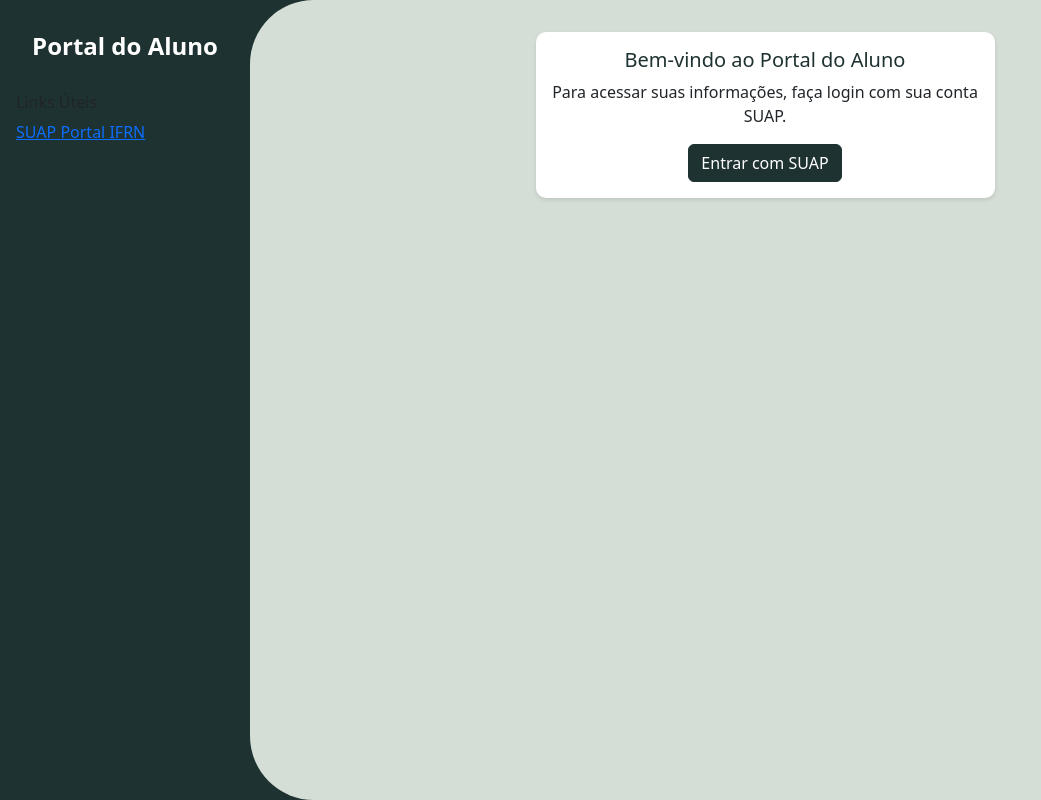
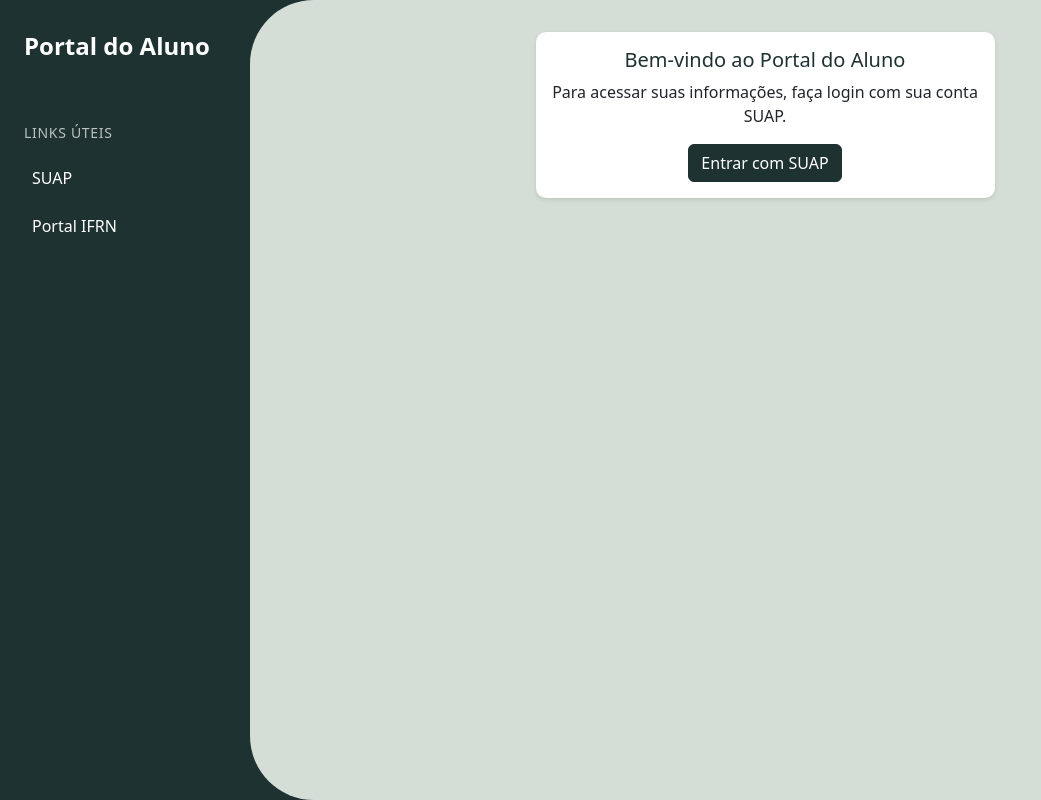
Before and after one commit to ErisvaldoBalbino/portaldoalunosuap, a Django app: template portal_estudante/templates/portal_estudante/dashboard.html in a window 1280 px wide. Shown: the whole page, without its empty margins (0-1041 px from the left). Run offline with Django 5.2, Linux system fonts and the light colour scheme; the template is opened without the code that fills it, so the values that code supplies are empty.

Commit message:
style: sidebar

```diff
--- a/static/css/style.css
+++ b/static/css/style.css
@@ -98,6 +98,8 @@ body {
     font-weight: bold;
     text-align: center;
     color: var(--color-primary);
+    background-color: var(--background-color);
+    border-radius: 0.4rem;
 }
 
 /* Table */
@@ -234,6 +236,70 @@ footer p {
     flex-direction: column;
 }
 
+.sidebar-header {
+    margin-bottom: 2rem;
+}
+
+.sidebar-content {
+    flex-grow: 1;
+}
+
+.sidebar-footer {
+    margin-top: auto;
+}
+
+.sidebar-section {
+    margin-bottom: 2rem;
+}
+
+.sidebar-section-title {
+    color: rgba(255, 255, 255, 0.7);
+    font-size: 0.875rem;
+    text-transform: uppercase;
+    letter-spacing: 0.05em;
+    margin-bottom: 1rem;
+    padding-left: 0.5rem;
+}
+
+.sidebar-links {
+    display: flex;
+    flex-direction: column;
+    gap: 0.5rem;
+}
+
+.sidebar-link {
+    color: white;
+    text-decoration: none;
+    padding: 0.5rem;
+    border-radius: 0.25rem;
+    transition: all 0.2s;
+    display: flex;
+    align-items: center;
+    gap: 0.5rem;
+}
+
+.sidebar-link:hover {
+    background-color: rgba(255, 255, 255, 0.1);
+    color: white;
+}
+
+.version-info {
+    text-align: center;
+}
+
+.version-info small {
+    color: rgba(255, 255, 255, 0.6);
+}
+
+/* Ajuste no botão de logout */
+.sidebar-logout .btn-outline-secondary {
+    display: flex;
+    align-items: center;
+    gap: 0.5rem;
+    width: 100%;
+    justify-content: center;
+}
+
 .main-content {
     margin-left: 250px;
     background-color: var(--background-color);
@@ -251,13 +317,15 @@ footer p {
     font-size: 1.5rem;
     font-weight: bold;
     margin-bottom: 2rem;
-    text-align: center;
+    text-align: left;
+    padding-left: 0.5rem;
 }
 
 .sidebar-user {
     color: white;
     margin-bottom: 1rem;
-    text-align: center;
+    text-align: left;
+    padding-left: 0.5rem;
 }
 
 .sidebar-logout {
```
